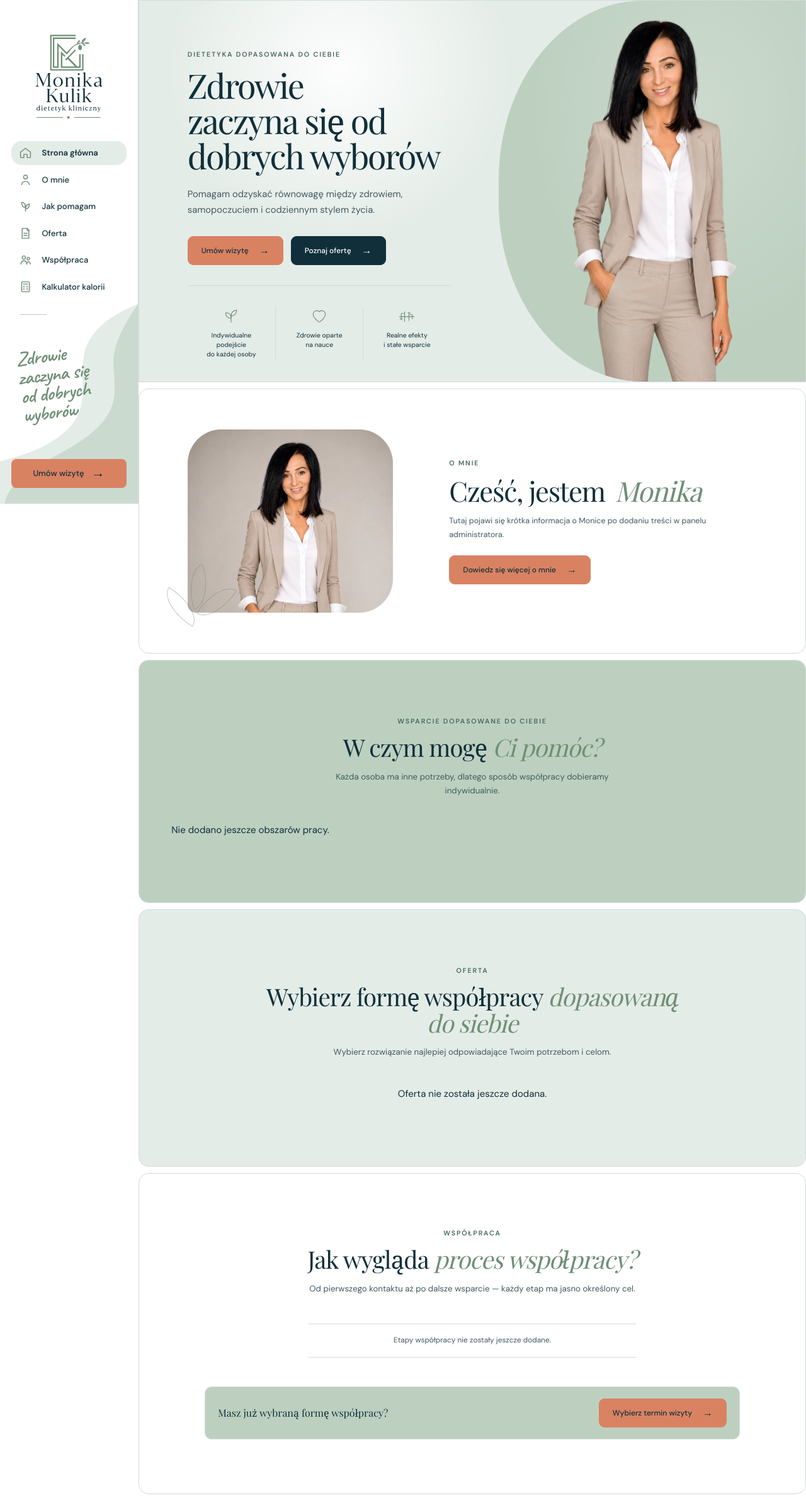
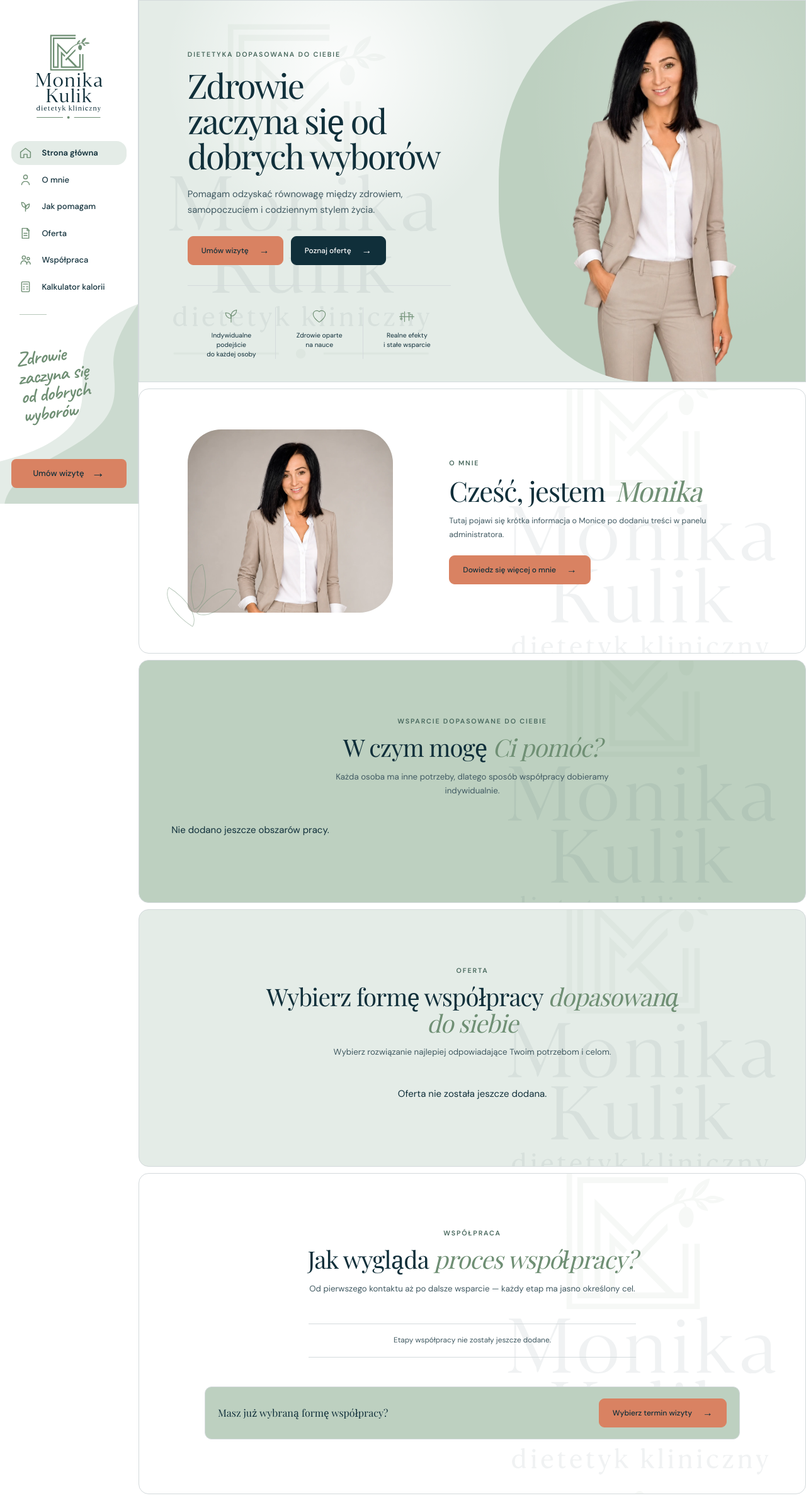
Before and after one commit to BartoszPoluszczyk/Monika-WebSite, a Django app: page / in a window 1280 px wide. Shown: the whole page at 63% size. Run offline with Django 5.2, Linux system fonts and the light colour scheme; data that the repository does not hold is empty; some web fonts are replaced.

Commit message:
Add subtle logo watermarks that scroll with page sections
Use the original vector logo on public-page surfaces, below content and
above section backgrounds. Keep marks attached to each section rather
than fixed to the viewport; reduce opacity and size on mobile.

Shared CSS controls opacity, size and position. Navbar and its artwork
are unaffected. Existing Django tests pass; browser visual QA unavailable.

```diff
--- a/main/templates/main/base.html
+++ b/main/templates/main/base.html
@@ -31,6 +31,7 @@
     <link rel="preload" href="{% static 'fonts/caveat-latin.woff2' %}" as="font" type="font/woff2" crossorigin>
 
     {% block extra_css %}{% endblock %}
+    <link rel="stylesheet" href="{% static 'css/watermark.css' %}?v=20260908">
 
 </head>
 
@@ -40,7 +41,7 @@
     {% include "main/partials/navbar.html" %}
 
 
-    <main>
+    <main class="site-main">
 
         {% block content %}
         {% endblock %}
--- /dev/null
+++ b/static/css/watermark.css
@@ -0,0 +1,69 @@
+/* Watermark settings: opacity controls visibility; size controls logo width.
+   Each mark belongs to its section and scrolls naturally with the document. */
+:root {
+    --watermark-opacity: 0.055;
+    --watermark-size: clamp(200px, 36vw, 460px);
+    --watermark-position: right 5% center;
+}
+
+/* Isolate the decorative layer above the surface background and below content.
+   Opaque photos, cards and form fields retain their own clean backgrounds. */
+.site-main :is(
+    .hero-container,
+    .home-about-container,
+    .help-section > .site-container,
+    .offer-section > .site-container,
+    .cooperation-section > .site-container,
+    .about-section,
+    .calorie-page,
+    .booking-container,
+    .booking-result-card
+) {
+    position: relative;
+    isolation: isolate;
+}
+
+.site-main :is(
+    .hero-container,
+    .home-about-container,
+    .help-section > .site-container,
+    .offer-section > .site-container,
+    .cooperation-section > .site-container,
+    .about-section,
+    .calorie-page,
+    .booking-container,
+    .booking-result-card
+)::before {
+    content: "";
+    position: absolute;
+    inset: 0;
+    z-index: -1;
+    border-radius: inherit;
+    pointer-events: none;
+    user-select: none;
+    opacity: var(--watermark-opacity);
+    background-image: url("../images/branding/monika-kulik-logo-pionowe.svg");
+    background-repeat: no-repeat;
+    background-size: min(75%, var(--watermark-size)) auto;
+    background-position: var(--watermark-position);
+    background-attachment: scroll;
+}
+
+/* The portrait occupies the right half of the hero. */
+.site-main .hero-container {
+    --watermark-position: left 5% center;
+}
+
+@media (max-width: 860px) {
+    .site-main {
+        --watermark-opacity: 0.045;
+        --watermark-size: clamp(180px, 62vw, 300px);
+    }
+    .site-main .hero-container {
+        --watermark-position: right 5% top 90px;
+    }
+}
+
+@media print {
+    .site-main { --watermark-opacity: 0; }
+}
```
